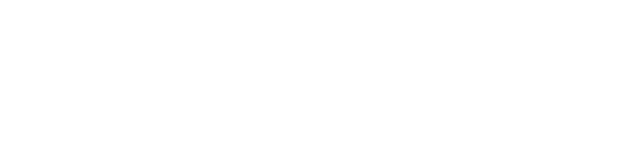
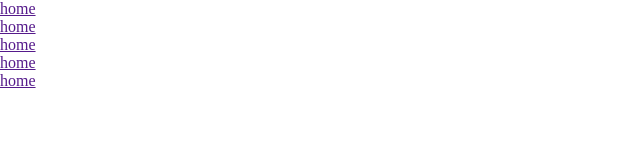
Before and after one commit to tomifls/sitio-web, a plain HTML site: page index.html in a window 1280 px wide. Shown: the whole page, without its empty margins (0-640 px from the left). Drawn offline with Linux system fonts and the light colour scheme.

Commit message:
ingreso header con el reseteo

```diff
--- a/estilos.css
+++ b/estilos.css
@@ -0,0 +1,4 @@
+*{
+    margin: 0;
+    padding: 0;
+}
--- a/index.html
+++ b/index.html
@@ -7,6 +7,18 @@
     <title>Github</title>
 </head>
 <body>
+    <header>
+        <nav>
+            <ul>
+                <li><a href="">home</a></li>
+                <li><a href="">home</a></li>
+                <li><a href="">home</a></li>
+                <li><a href="">home</a></li>
+                <li><a href="">home</a></li>
+            </ul>
+        </nav>
+    </header>
+
 
 </body>
 </html>
```
